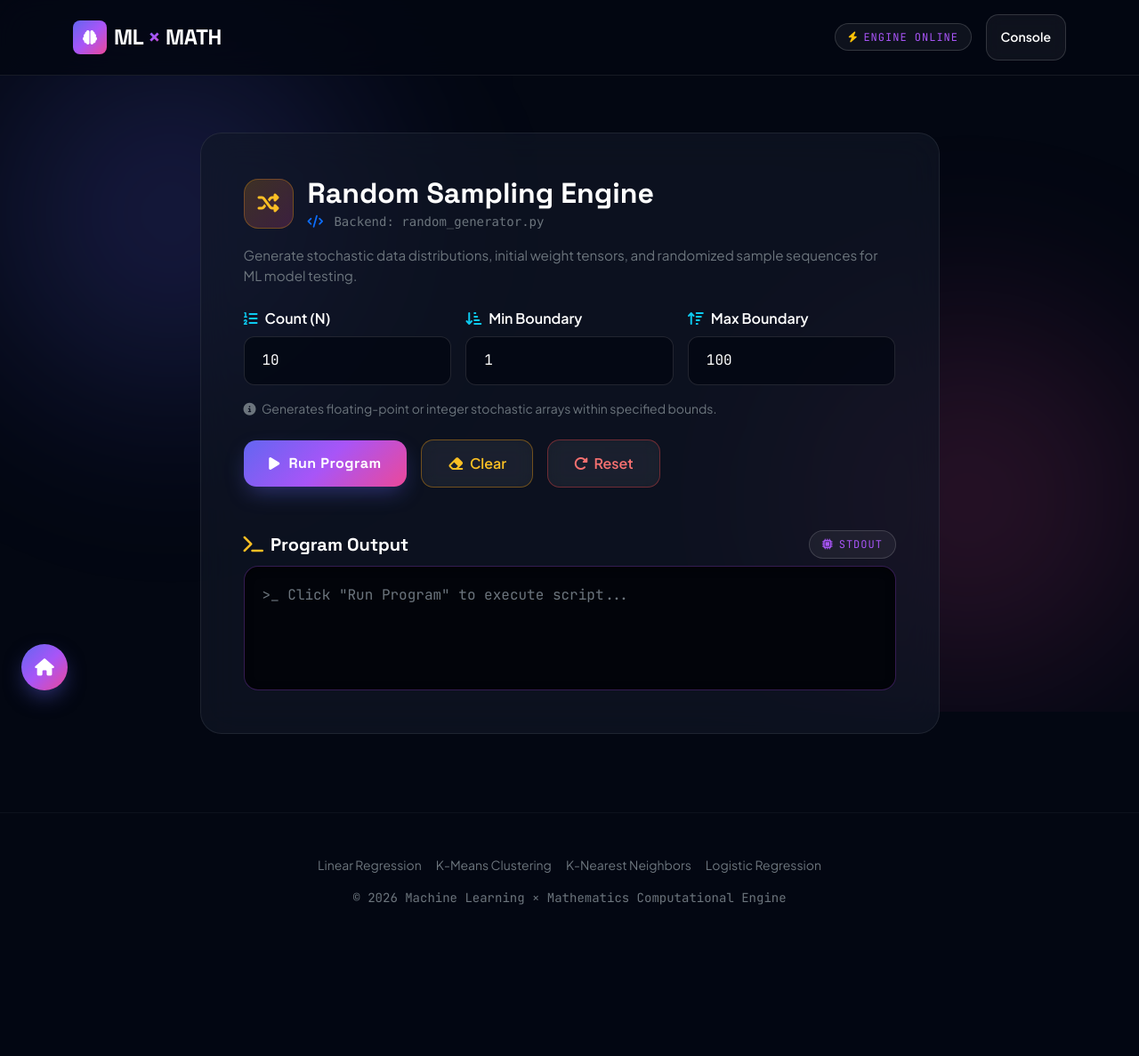
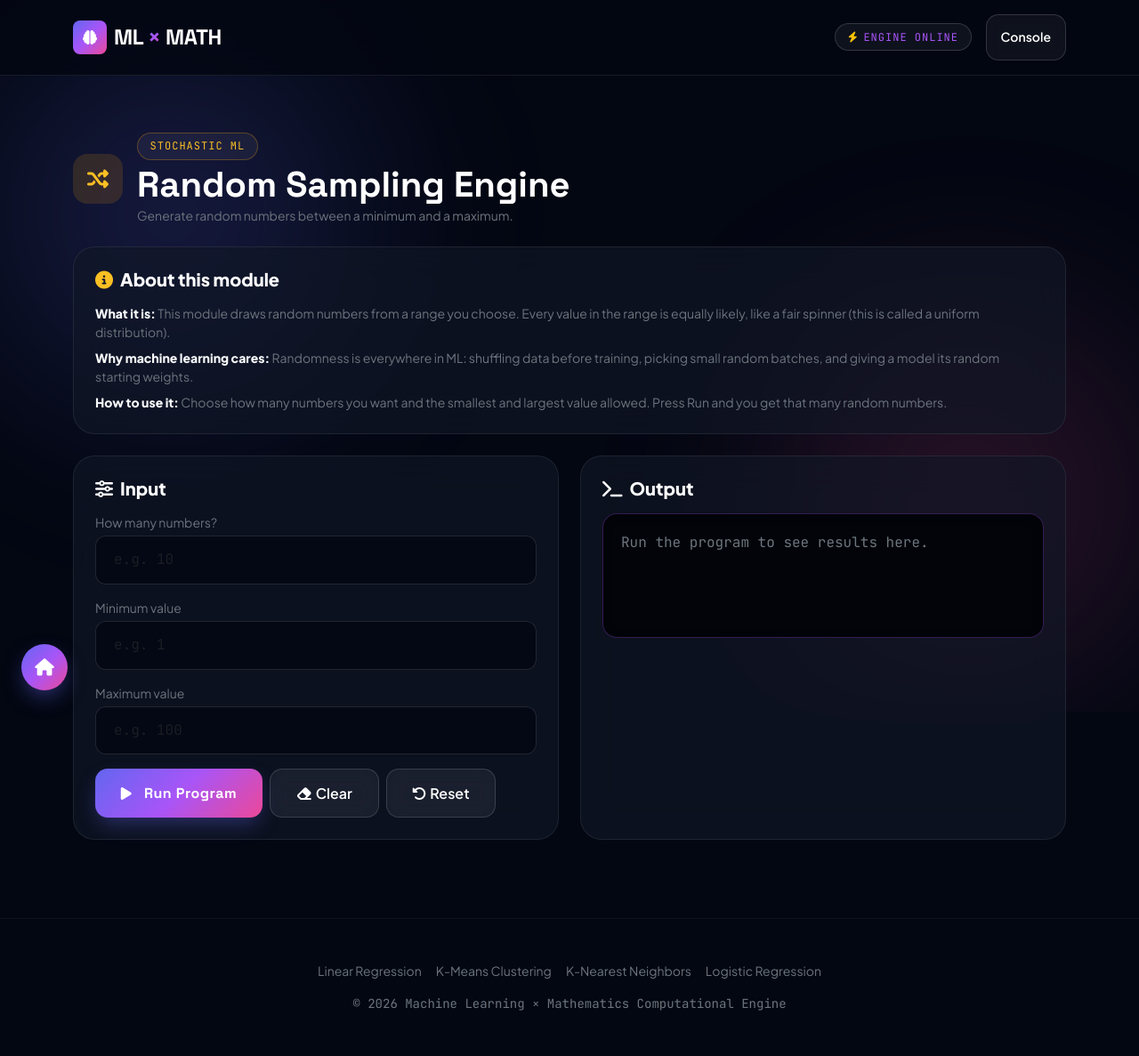
Before and after one commit to Anamolsnwr/ML_MATH_LAB, a Flask app: page /random in a window 1280 px wide. Shown: the whole page at 89% size. Before the commit the page ends 1017 px from the top, so only its background shows below. Run offline with Flask 3, Linux system fonts and the light colour scheme.

Commit message:
adding explanation feature in random module

```diff
--- a/templates/random.html
+++ b/templates/random.html
@@ -1,81 +1,143 @@
 {% extends 'base.html' %}
+{% block title %}Random Sampling Engine — ML × MATH{% endblock %}
 
 {% block content %}
-<div class="row justify-content-center py-4">
-  <div class="col-lg-9">
-    <div class="fusion-node p-4 p-md-5">
+<section class="py-4">
+  <div class="d-flex align-items-center gap-3 mb-4">
+    <div class="p-3 rounded-4" style="background: rgba(245, 158, 11, 0.15); color: #FBBF24;">
+      <i class="fa-solid fa-shuffle fa-xl"></i>
+    </div>
+    <div>
+      <span class="fusion-badge" style="color: #FBBF24; border-color: rgba(245, 158, 11, 0.3);">STOCHASTIC ML</span>
+      <h1 class="fw-bold text-white mb-0 mt-1" style="font-family: var(--font-display);">Random Sampling Engine</h1>
+      <p class="text-secondary small mb-0">Generate random numbers between a minimum and a maximum.</p>
+    </div>
+  </div>
 
-      <!-- Title Block with Icon -->
-      <div class="d-flex align-items-center gap-3 mb-3">
-        <div class="p-3 rounded-4 d-flex align-items-center justify-content-center"
-             style="background: linear-gradient(135deg, rgba(245, 158, 11, 0.2), rgba(236, 72, 153, 0.2)); color: #FBBF24; width: 56px; height: 56px; border: 1px solid rgba(245, 158, 11, 0.3);">
-          <i class="fa-solid fa-shuffle fa-xl"></i>
+  <div class="fusion-node p-4 mb-4">
+    <h5 class="fw-bold text-white mb-3"><i class="fa-solid fa-circle-info me-2" style="color:#FBBF24;"></i>About this module</h5>
+    <p class="text-secondary small mb-2"><strong class="text-light">What it is:</strong> This module draws random numbers from a range you choose. Every value in the range is equally likely, like a fair spinner (this is called a uniform distribution).</p>
+    <p class="text-secondary small mb-2"><strong class="text-light">Why machine learning cares:</strong> Randomness is everywhere in ML: shuffling data before training, picking small random batches, and giving a model its random starting weights.</p>
+    <p class="text-secondary small mb-0"><strong class="text-light">How to use it:</strong> Choose how many numbers you want and the smallest and largest value allowed. Press Run and you get that many random numbers.</p>
+  </div>
+
+  <div class="row g-4">
+    <div class="col-lg-6">
+      <div class="fusion-node p-4 h-100">
+        <h5 class="fw-bold text-white mb-3"><i class="fa-solid fa-sliders me-2"></i>Input</h5>
+        <div class="mb-3">
+          <label class="text-secondary small mb-1 d-block">How many numbers?</label>
+          <input type="number" min="1" max="1000" class="form-control fusion-input" id="countInput" placeholder="e.g. 10">
         </div>
-        <div>
-          <h2 class="fw-bold text-white mb-0" style="font-family: var(--font-display);">Random Sampling Engine</h2>
-          <span class="text-secondary small font-monospace"><i class="fa-solid fa-code me-1 text-primary"></i> Backend: random_generator.py</span>
+        <div class="mb-3">
+          <label class="text-secondary small mb-1 d-block">Minimum value</label>
+          <input type="number" class="form-control fusion-input" id="minInput" placeholder="e.g. 1">
+        </div>
+        <div class="mb-3">
+          <label class="text-secondary small mb-1 d-block">Maximum value</label>
+          <input type="number" class="form-control fusion-input" id="maxInput" placeholder="e.g. 100">
+        </div>
+        <div class="d-flex flex-wrap gap-2 mt-3">
+          <button class="btn btn-fusion" id="runBtn"><i class="fa-solid fa-play me-1"></i>Run Program</button>
+          <button class="btn btn-fusion-secondary" id="clearBtn"><i class="fa-solid fa-eraser me-1"></i>Clear</button>
+          <button class="btn btn-fusion-secondary" id="resetBtn"><i class="fa-solid fa-rotate-left me-1"></i>Reset</button>
         </div>
       </div>
+    </div>
 
-      <!-- Description -->
-      <p class="text-secondary mb-4" style="font-size: 0.95rem;">
-        Generate stochastic data distributions, initial weight tensors, and randomized sample sequences for ML model testing.
-      </p>
-
-      <!-- Input Form -->
-      <form id="random-form" class="mb-4">
-        <div class="row g-3 mb-3">
-          <div class="col-md-4">
-            <label for="sample-count" class="form-label text-white fw-semibold mb-2">
-              <i class="fa-solid fa-list-ol me-2 text-info"></i>Count (N)
-            </label>
-            <input type="number" id="sample-count" class="form-control fusion-input" value="10" min="1" max="100">
-          </div>
-          <div class="col-md-4">
-            <label for="min-val" class="form-label text-white fw-semibold mb-2">
-              <i class="fa-solid fa-arrow-down-short-wide me-2 text-info"></i>Min Boundary
-            </label>
-            <input type="number" id="min-val" class="form-control fusion-input" value="1">
-          </div>
-          <div class="col-md-4">
-            <label for="max-val" class="form-label text-white fw-semibold mb-2">
-              <i class="fa-solid fa-arrow-up-wide-short me-2 text-info"></i>Max Boundary
-            </label>
-            <input type="number" id="max-val" class="form-control fusion-input" value="100">
-          </div>
+    <div class="col-lg-6">
+      <div class="fusion-node p-4 h-100">
+        <h5 class="fw-bold text-white mb-3"><i class="fa-solid fa-terminal me-2"></i>Output</h5>
+        <div id="outputBox" class="output-box">
+          <p class="text-secondary mb-0">Run the program to see results here.</p>
         </div>
-        <div class="form-text text-secondary mb-3 small">
-          <i class="fa-solid fa-circle-info me-1"></i> Generates floating-point or integer stochastic arrays within specified bounds.
+        <div id="explanationBox" class="mt-3 p-3 rounded-3 d-none" style="background: rgba(245,158,11,0.1); border: 1px solid rgba(245,158,11,0.3);">
+          <div class="small fw-bold mb-1" style="color:#FBBF24;"><i class="fa-solid fa-lightbulb me-1"></i>What this means</div>
+          <div id="explanationText" class="small text-light"></div>
         </div>
-
-        <!-- Action Buttons -->
-        <div class="d-flex flex-wrap align-items-center gap-3 mt-4">
-          <button type="submit" class="btn btn-fusion">
-            <i class="fa-solid fa-play"></i> Run Program
-          </button>
-          <button type="button" id="clear-btn" class="btn btn-fusion-secondary" style="border-color: rgba(245, 158, 11, 0.4); color: #FBBF24 !important;">
-            <i class="fa-solid fa-eraser me-1"></i> Clear
-          </button>
-          <button type="reset" class="btn btn-fusion-secondary" style="border-color: rgba(239, 68, 68, 0.4); color: #F87171 !important;">
-            <i class="fa-solid fa-rotate-right me-1"></i> Reset
-          </button>
-        </div>
-      </form>
-
-      <!-- Terminal Output Header -->
-      <div class="d-flex align-items-center justify-content-between mb-2 mt-5">
-        <h5 class="fw-bold text-white mb-0" style="font-family: var(--font-display);">
-          <i class="fa-solid fa-terminal me-2" style="color: #FBBF24;"></i>Program Output
-        </h5>
-        <span class="fusion-badge"><i class="fa-solid fa-microchip"></i> STDOUT</span>
       </div>
-
-      <!-- Terminal Output Box -->
-      <div id="output-terminal" class="output-box">
-        <span class="text-secondary">&gt;_ Click "Run Program" to execute script...</span>
-      </div>
-
     </div>
   </div>
-</div>
+</section>
 {% endblock %}
+
+{% block extra_scripts %}
+<script>
+const PLACEHOLDER = 'Run the program to see results here.';
+
+function showToast(message, type) {
+  const toast = document.createElement('div');
+  toast.textContent = message;
+  toast.style.cssText = `position:fixed;bottom:20px;right:20px;z-index:2000;padding:12px 20px;
+    border-radius:10px;color:#fff;font-size:.9rem;font-weight:500;
+    background:${type === 'error' ? '#DC2626' : '#059669'};box-shadow:0 10px 30px rgba(0,0,0,.4);`;
+  document.body.appendChild(toast);
+  setTimeout(() => toast.remove(), 3000);
+}
+
+function setOutput(text) {
+  const box = document.getElementById('outputBox');
+  box.innerHTML = '';
+  const pre = document.createElement('pre');
+  pre.className = 'mb-0';
+  pre.style.cssText = 'color:#38BDF8;font-family:var(--font-mono);white-space:pre-wrap;';
+  pre.textContent = text;
+  box.appendChild(pre);
+}
+
+function showExplanation(text) {
+  document.getElementById('explanationText').textContent = text;
+  document.getElementById('explanationBox').classList.remove('d-none');
+}
+
+function hideExplanation() {
+  document.getElementById('explanationText').textContent = '';
+  document.getElementById('explanationBox').classList.add('d-none');
+}
+
+function clearOutput() {
+  document.getElementById('outputBox').innerHTML = '<p class="text-secondary mb-0">' + PLACEHOLDER + '</p>';
+  hideExplanation();
+}
+
+function resetAll() {
+  document.getElementById('countInput').value = '';
+  document.getElementById('minInput').value = '';
+  document.getElementById('maxInput').value = '';
+  clearOutput();
+}
+
+async function runRandom() {
+  const count = parseInt(document.getElementById('countInput').value, 10);
+  const min = parseFloat(document.getElementById('minInput').value);
+  const max = parseFloat(document.getElementById('maxInput').value);
+  if (isNaN(count) || isNaN(min) || isNaN(max)) return showToast('Please fill in all three fields with numbers.', 'error');
+
+  setOutput('Running…');
+  hideExplanation();
+
+  try {
+    const res = await fetch('/api/random', {
+      method: 'POST',
+      headers: {'Content-Type': 'application/json'},
+      body: JSON.stringify({count: count, min: min, max: max})
+    });
+    const data = await res.json();
+    if (data.status !== 'success') {
+      setOutput(data.message);
+      return showToast(data.message, 'error');
+    }
+    setOutput(data.output);
+    showExplanation(data.explanation);
+    showToast('Program executed successfully.', 'success');
+  } catch (e) {
+    setOutput('Could not reach the backend.');
+    showToast('Could not reach the backend.', 'error');
+  }
+}
+
+document.getElementById('runBtn').addEventListener('click', runRandom);
+document.getElementById('clearBtn').addEventListener('click', clearOutput);
+document.getElementById('resetBtn').addEventListener('click', resetAll);
+</script>
+{% endblock %}
```
